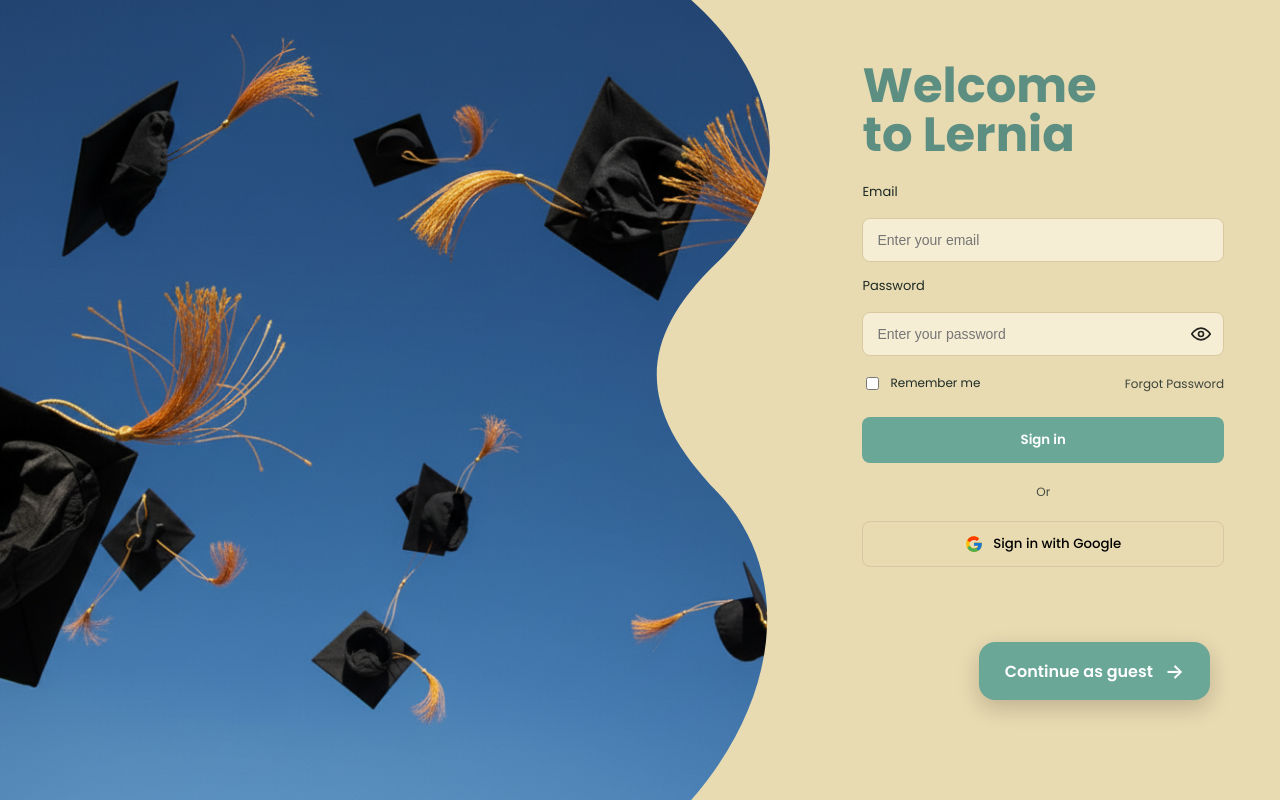
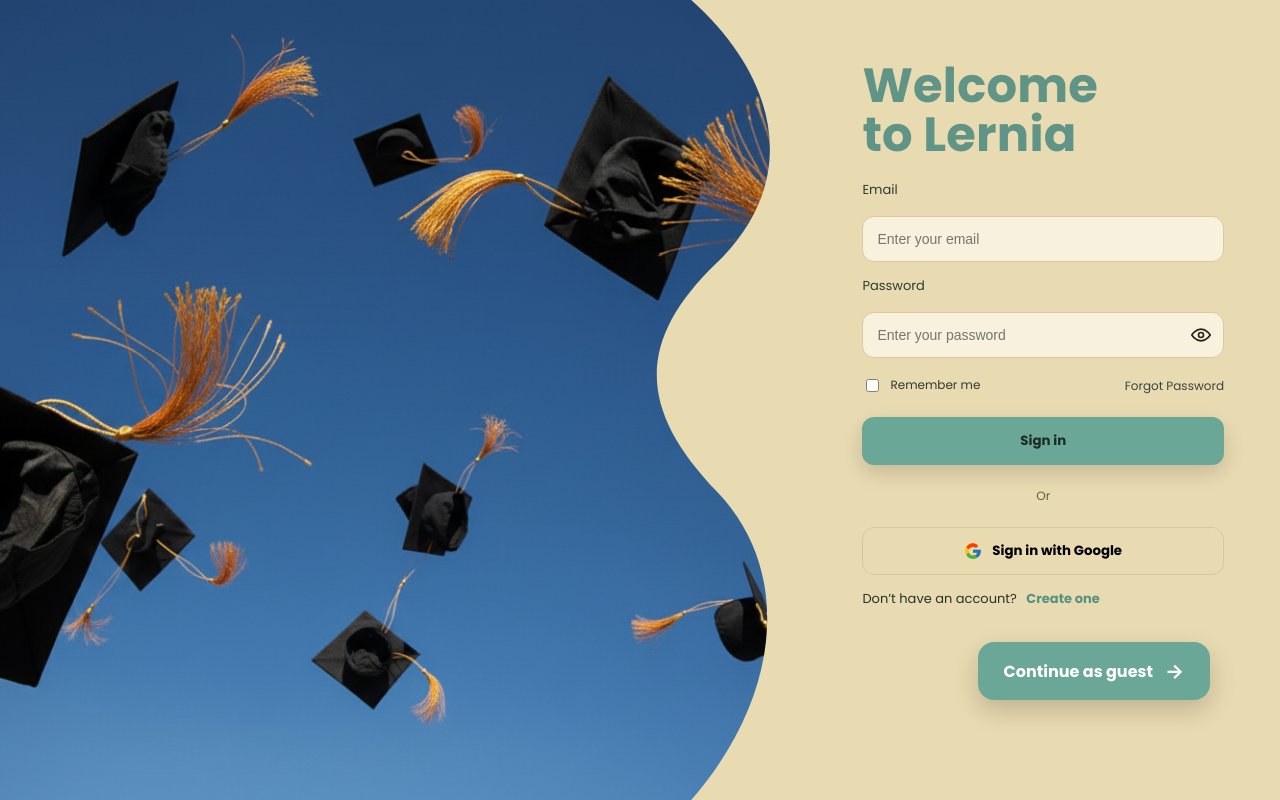
Before and after one commit to MESW-LES-2025/H, an Angular app in the folder frontend/: page /login in a window 1280 px wide. Built offline with nearby package versions, Linux system fonts and the light colour scheme.

Commit message:
progress on login and register UI

```diff
--- a/frontend/src/app/auth/login.component.css
+++ b/frontend/src/app/auth/login.component.css
@@ -1,118 +1,115 @@
 :root{
-  --beige:#e8dab1;
+  --beige:#efe7d2;
   --ink:#1d2a26;
   --mint:#6aa796;
-  --line:#d8c9a0;
+  --mint-dark:#5a9485;
+  --line:#d9ccb1;
+  --white:#fff;
 }
 
-/* ===== FULLSCREEN===== */
-.stage{
-  min-height:100dvh;
-  height:100dvh;
-  width:100vw;
-  display:block;
-  background:#111;
-  padding:0;
-}
-.frame{
-  position:relative;
-  width:100vw;
-  height:100dvh;
-  border-radius:0;
-  overflow:hidden;
-  box-shadow:none;
-  background:#000;
-}
+/* ===== CANVAS ===== */
+.stage{ min-height:100dvh; height:100dvh; width:100vw; background:#111; }
+.frame{ position:relative; width:100vw; height:100dvh; overflow:hidden; background:#000; }
 
-/* ===== FOTO ===== */
-.hero{
-  position:absolute; inset:0 auto 0 0;
-  width:63%;
-  height:100%;
-  object-fit:cover;
-  object-position:center;
-}
+/* ===== IMAGE ===== */
+.hero{ position:absolute; inset:0 auto 0 0; width:63%; height:100%; object-fit:cover; object-position:center; }
 
-/* ===== PAINEL ===== */
-.beige{
-  position:absolute; inset:0 0 0 auto;
-  width:100%;
-  height:100%;
-  pointer-events:none;
-}
+/* ===== CURVED PANEL ===== */
+.beige{ position:absolute; inset:0 0 0 auto; width:100%; height:100%; pointer-events:none; }
 .beige path{ fill:var(--beige); }
 
-/* ===== CONTEÚDO DO PAINEL ===== */
+/* ===== PANEL CONTENT ===== */
 .panel{
-  position:absolute; top:0; right:0; bottom:0;
-  width:37%;
-  color:var(--ink);
-  display:flex; flex-direction:column;
-  padding:56px 56px 28px;
+  position:absolute; top:0; right:0; bottom:0; width:37%;
+  color:var(--ink); display:flex; flex-direction:column;
+  padding:56px 56px 28px; animation: panelIn .35s ease-out both;
 }
+@keyframes panelIn { from { opacity:0; transform: translateY(8px);} to { opacity:1; transform:none;} }
 
 .welcome{
-  margin:6px 0 18px 0;
-  font-size:48px;
-  line-height:1.02;
-  font-weight:700;
-  color:#5c8f81;
+  margin:6px 0 18px;
+  font-size:48px; line-height:1.02; font-weight:800; color:#5f9486; letter-spacing:.2px;
+  view-transition-name: vt-title;
 }
 
 /* ===== FORM ===== */
-.form{ display:flex; flex-direction:column; gap:10px; max-width:460px; }
-label{ font-size:13px; margin:4px 0 6px; }
+.form{ display:flex; flex-direction:column; gap:12px; max-width:460px; }
+label{ font-size:13px; margin:2px 0 4px; opacity:.9; }
 
 .field{
-  height:44px;
-  display:flex; align-items:center;
-  padding:0 12px;
-  border-radius:8px;
-  border:1px solid var(--line);
-  background:#f6eed4;
+  height:46px; display:flex; align-items:center; gap:8px;
+  padding:0 12px; border-radius:12px;
+  border:1px solid var(--line); background:#f8f1de;
+  transition:border-color .2s ease, box-shadow .2s ease, transform .15s ease, background .2s ease;
 }
-.field input{
-  width:100%; border:0; outline:0; background:transparent;
-  font-size:14px; color:#2b2b2b;
+.field:focus-within{
+  border-color:var(--mint);
+  box-shadow:0 0 0 4px color-mix(in oklab, var(--mint) 18%, white 82%);
+  transform:translateY(-1px);
+  background:#fbf6e7;
 }
+.field input{ width:100%; border:0; outline:0; background:transparent; font-size:14px; color:#2b2b2b; }
 .field.has-icon{ padding-right:6px; }
-.icon{
-  margin-left:6px; display:grid; place-items:center;
-  background:transparent; border:0; cursor:pointer; opacity:.85;
-}
+.icon{ margin-left:2px; display:grid; place-items:center; background:transparent; border:0; cursor:pointer; opacity:.85; transition:transform .15s ease, opacity .15s ease; }
+.icon:hover{ opacity:1; transform:scale(1.05); }
 
+/* ===== INLINE ROW ===== */
 .row{ display:flex; justify-content:space-between; align-items:center; margin-top:4px; }
 .remember{ display:flex; align-items:center; gap:8px; font-size:12px; }
-.link{ font-size:12px; opacity:.85; text-decoration:none; }
+.link{ font-size:12px; opacity:.85; text-decoration:none; border-bottom:1px dashed transparent; transition: border-color .2s ease; }
+.link:hover{ border-bottom-color:currentColor; }
 
+/* ===== BUTTONS ===== */
+.primary, .google{
+  height:48px; border-radius:12px; font-weight:700; cursor:pointer; position:relative; overflow:hidden;
+  transition:transform .18s ease, box-shadow .18s ease, background .2s ease, opacity .2s ease, filter .2s ease;
+}
 .primary{
-  margin-top:8px; height:46px;
-  border:0; border-radius:8px; cursor:pointer;
-  background:var(--mint); color:#fff; font-weight:600;
+  margin-top:6px; border:0; background:var(--mint); color:var(--white);
+  box-shadow:0 8px 20px rgba(0,0,0,.15);
 }
-.or{ text-align:center; font-size:12px; opacity:.8; margin:10px 0; }
+.primary:hover{ transform:translateY(-2px); box-shadow:0 12px 24px rgba(0,0,0,.22); background:var(--mint-dark); filter:saturate(1.02); }
+.primary:active{ transform:translateY(0); box-shadow:0 6px 14px rgba(0,0,0,.18); }
+
+/* subtle ripple */
+.ripple::after{
+  content:""; position:absolute; inset:0; border-radius:inherit; pointer-events:none;
+  transform:scale(0); opacity:0; background:radial-gradient(closest-side, rgba(255,255,255,.45), transparent 60%);
+  transition:transform .45s ease, opacity .55s ease;
+}
+.ripple:active::after{ transform:scale(2.6); opacity:1; }
+
+.or{ text-align:center; font-size:12px; opacity:.7; margin:10px 0; }
 .google{
-  height:46px; border-radius:8px; background:var(--beige);
-  border:1px solid #d7c7a4; display:flex; align-items:center; justify-content:center; gap:10px;
-  font-weight:500; cursor:pointer;
+  border:1px solid #d7c7a4; background:var(--beige);
+  display:flex; align-items:center; justify-content:center; gap:10px;
 }
+.google:hover{ transform:translateY(-2px); box-shadow:0 10px 22px rgba(0,0,0,.18); }
 
+/* ===== SWITCH TEXT ===== */
+.switch{ margin:14px 0 0; font-size:13px; opacity:.95; }
+.switch-link{
+  margin-left:6px; font-weight:800; color:#4f8f80; text-decoration:none; position:relative;
+}
+.switch-link::after{
+  content:""; position:absolute; left:0; right:0; bottom:-2px; height:2px; background:currentColor;
+  transform:scaleX(0); transform-origin:left; transition:transform .25s ease;
+}
+.switch-link:hover::after{ transform:scaleX(1); }
+
+/* ===== GUEST CTA ===== */
 .guest{
-  position:absolute;
-  right:70px; bottom:100px;
-  z-index:3;
+  position:absolute; right:70px; bottom:100px; z-index:3;
   display:inline-flex; align-items:center; gap:12px;
-  padding:14px 26px; border-radius:16px;
-  background:var(--mint); color:#fff; text-decoration:none; font-weight:600;
-  box-shadow:0 8px 22px rgba(0,0,0,.18);
-  transition:transform .25s ease, box-shadow .25s ease;
+  padding:14px 26px; border-radius:16px; text-decoration:none; font-weight:700;
+  background:var(--mint); color:#fff;
+  box-shadow:0 10px 26px rgba(0,0,0,.18);
+  transition:transform .25s ease, box-shadow .25s ease, filter .25s ease;
 }
-.guest:hover{ transform:translateY(-3px); box-shadow:0 12px 28px rgba(0,0,0,.25); }
+.guest:hover{ transform:translateY(-3px); box-shadow:0 14px 30px rgba(0,0,0,.22); filter:saturate(1.05); }
 .guest .arrow{ font-size:20px; }
 
-
-
-/* ===== RESPONSIVO ===== */
+/* ===== RESPONSIVE ===== */
 @media (max-width: 1100px){
   .hero{ width:100%; }
   .beige, .beige path{ display:none; }
--- a/frontend/src/app/auth/login.component.html
+++ b/frontend/src/app/auth/login.component.html
@@ -6,25 +6,20 @@
 
         <!-- PAINEL -->
         <svg class="beige" viewBox="0 0 1000 700" preserveAspectRatio="none" aria-hidden="true">
-      <path d="
-        M540,0
-        L1000,0
-        L1000,700
-        L540,700
+            <path d="M540,0 L1000,0 L1000,700 L540,700
                C610,610 620,500 560,430
                C500,360 495,300 560,230
-        C625,160 610,70 540,0
-        Z" />
+               C625,160 610,70 540,0 Z" />
         </svg>
 
-    <!-- CONTEÚDO DO PAINEL -->
+        <!-- CONTEÚDO -->
         <div class="panel">
-      <h1 class="welcome">
+            <h1 class="welcome vt-title">
                 <span>Welcome</span><br />
                 <span>to Lernia</span>
             </h1>
 
-      <form [formGroup]="form" class="form">
+            <form [formGroup]="form" class="form" (ngSubmit)="onSubmit()">
                 <label>Email</label>
                 <div class="field">
                     <input formControlName="email" type="email" placeholder="Enter your email" />
@@ -32,10 +27,7 @@
 
                 <label>Password</label>
                 <div class="field has-icon">
-          <input
-            formControlName="password"
-            [type]="show ? 'text' : 'password'"
-            placeholder="Enter your password" />
+                    <input formControlName="password" [type]="show ? 'text' : 'password'" placeholder="Enter your password" />
                     <button type="button" class="icon" (click)="toggle()" aria-label="Toggle password">
                         <svg viewBox="0 0 24 24" width="20" height="20" fill="none" stroke="currentColor" stroke-width="2">
                             <path d="M1 12s4-7 11-7 11 7 11 7-4 7-11 7S1 12 1 12Z"></path>
@@ -52,11 +44,11 @@
                     <a class="link" href="#">Forgot Password</a>
                 </div>
 
-        <button class="primary" type="submit">Sign in</button>
+                <button class="primary ripple" type="submit">Sign in</button>
 
                 <div class="or">Or</div>
 
-        <button class="google" type="button">
+                <button class="google ripple" type="button">
                     <svg width="18" height="18" viewBox="0 0 48 48" aria-hidden="true">
                         <path fill="#FFC107" d="M43.6 20.5H42V20H24v8h11.3C33.7 31.7 29.3 35 24 35c-6.6 0-12-5.4-12-12s5.4-12 12-12c3.1 0 5.9 1.2 8 3.1l5.7-5.7C34.5 5.1 29.6 3 24 3 12.4 3 3 12.4 3 24s9.4 21 21 21c10.8 0 19.7-7.8 21-18v-6.5z"/>
                         <path fill="#FF3D00" d="M6.3 14.7l6.6 4.9C14.6 16.4 19 13 24 13c3.1 0 5.9 1.2 8 3.1l5.7-5.7C34.5 5.1 29.6 3 24 3c-7.7 0-14.4 4.3-17.7 10.7z"/>
@@ -67,6 +59,11 @@
                 </button>
             </form>
 
+            <p class="switch">
+                Don’t have an account?
+                <a href (click)="goTo('register', $event)" class="switch-link">Create one</a>
+            </p>
+
             <a routerLink="/register" class="guest">Continue as guest <span class="arrow">→</span></a>
         </div>
     </div>
--- a/frontend/src/app/auth/login.component.ts
+++ b/frontend/src/app/auth/login.component.ts
@@ -1,26 +1,39 @@
 import { Component } from '@angular/core';
 import { CommonModule } from '@angular/common';
-import { FormBuilder, ReactiveFormsModule } from '@angular/forms';
-import { RouterLink } from '@angular/router';
+import { Router, RouterLink } from '@angular/router';
+import { FormBuilder, FormGroup, Validators, ReactiveFormsModule } from '@angular/forms';
 
 @Component({
+  selector: 'app-login',
   standalone: true,
-  selector: 'app-login',
   imports: [CommonModule, ReactiveFormsModule, RouterLink],
   templateUrl: './login.component.html',
   styleUrls: ['./login.component.css'],
 })
 export class LoginComponent {
+  form!: FormGroup;
   show = false;
-  form;
 
-  constructor(private fb: FormBuilder) {
+  constructor(private fb: FormBuilder, private router: Router) {
     this.form = this.fb.group({
-      email: [''],
-      password: [''],
+      email: ['', [Validators.required, Validators.email]],
+      password: ['', Validators.required],
       remember: [false],
     });
   }
 
   toggle() { this.show = !this.show; }
+
+  onSubmit() {
+    if (this.form.invalid) return;
+    console.log('Login', this.form.value);
+  }
+
+  goTo(path: 'register' | 'login', ev: Event) {
+    ev.preventDefault();
+    const nav = () => this.router.navigate([`/${path}`]);
+    const doc: any = document;
+    if (doc.startViewTransition) doc.startViewTransition(() => nav());
+    else nav();
+  }
 }
--- a/frontend/src/app/auth/register.component.css
+++ b/frontend/src/app/auth/register.component.css
@@ -1,2 +1,2 @@
 @import url('./login.component.css');
-.welcome{ color:#5c8f81; }
+.welcome{ color:#5f9486; }
--- a/frontend/src/app/auth/register.component.ts
+++ b/frontend/src/app/auth/register.component.ts
@@ -1,26 +1,50 @@
 import { Component } from '@angular/core';
 import { CommonModule } from '@angular/common';
-import { FormBuilder, ReactiveFormsModule } from '@angular/forms';
-import { RouterLink } from '@angular/router';
+import { Router, RouterLink } from '@angular/router';
+import {
+  FormBuilder, FormGroup, Validators,
+  AbstractControl, ValidationErrors, ReactiveFormsModule
+} from '@angular/forms';
+
+function matchPasswords(group: AbstractControl): ValidationErrors | null {
+  const pass = group.get('password')?.value;
+  const conf = group.get('confirm')?.value;
+  return pass && conf && pass !== conf ? { mismatch: true } : null;
+}
 
 @Component({
+  selector: 'app-register',
   standalone: true,
-  selector: 'app-register',
   imports: [CommonModule, ReactiveFormsModule, RouterLink],
   templateUrl: './register.component.html',
   styleUrls: ['./register.component.css'],
 })
 export class RegisterComponent {
+  form!: FormGroup;
   show1 = false;
   show2 = false;
-  form;
 
-  constructor(private fb: FormBuilder) {
-    this.form = this.fb.group({
-      email: [''],
-      password: [''],
-      remember: [false],
-    });
+  constructor(private fb: FormBuilder, private router: Router) {
+    this.form = this.fb.group(
+        {
+          email: ['', [Validators.required, Validators.email]],
+          password: ['', [Validators.required, Validators.minLength(6)]],
+          confirm: ['', [Validators.required]],
+        },
+        { validators: matchPasswords }
+    );
   }
 
+  onSubmit() {
+    if (this.form.invalid) return;
+    console.log('Register', this.form.value);
+  }
+
+  goTo(path: 'register' | 'login', ev: Event) {
+    ev.preventDefault();
+    const nav = () => this.router.navigate([`/${path}`]);
+    const doc: any = document;
+    if (doc.startViewTransition) doc.startViewTransition(() => nav());
+    else nav();
+  }
 }
--- /dev/null
+++ b/package.json
@@ -0,0 +1,5 @@
+{
+  "dependencies": {
+    "@angular/animations": "^20.3.9"
+  }
+}
```
Also changed, not shown: frontend/src/app/auth/register.component.html (+11 -11 lines), 1 other file (tests, documents, lock files or other folders). Lines whose indentation alone changed are shown as unchanged.
